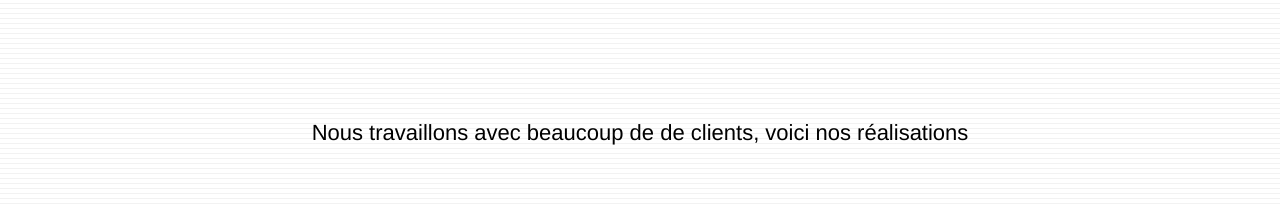
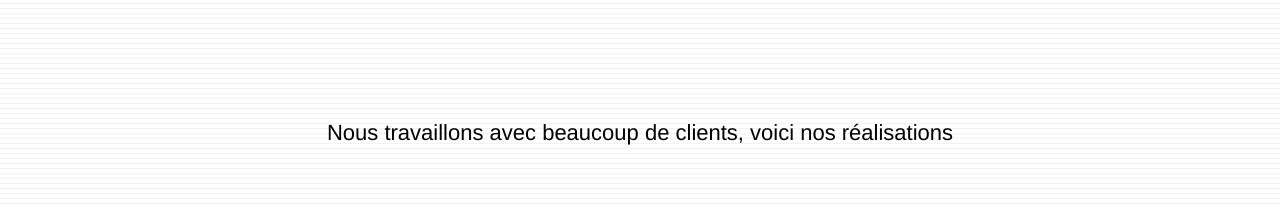
Before and after one commit to DianaB83/Betehe_Diana_4_18052021, a plain HTML site: page index.html in a window 1280 px wide. Shown: the part 1886-2093 px from the top of the page. Drawn offline with nearby package versions, Linux system fonts and the light colour scheme; some packages are replaced by stand-ins of ours; a script that the page names is missing.

Commit message:
corrections

```diff
--- a/index.html
+++ b/index.html
@@ -198,7 +198,7 @@
 			<div class="container bloc-lg">
 				<article class="row">
 					<div class="col-sm-12 text-center">
-						<h2>Nous travaillons avec beaucoup de de clients, voici nos réalisations</h2>
+						<h2>Nous travaillons avec beaucoup de clients, voici nos réalisations</h2>
 					</div>
 				</article>
 				<div class="row tight-width-whitespace portfolio-row">
```
